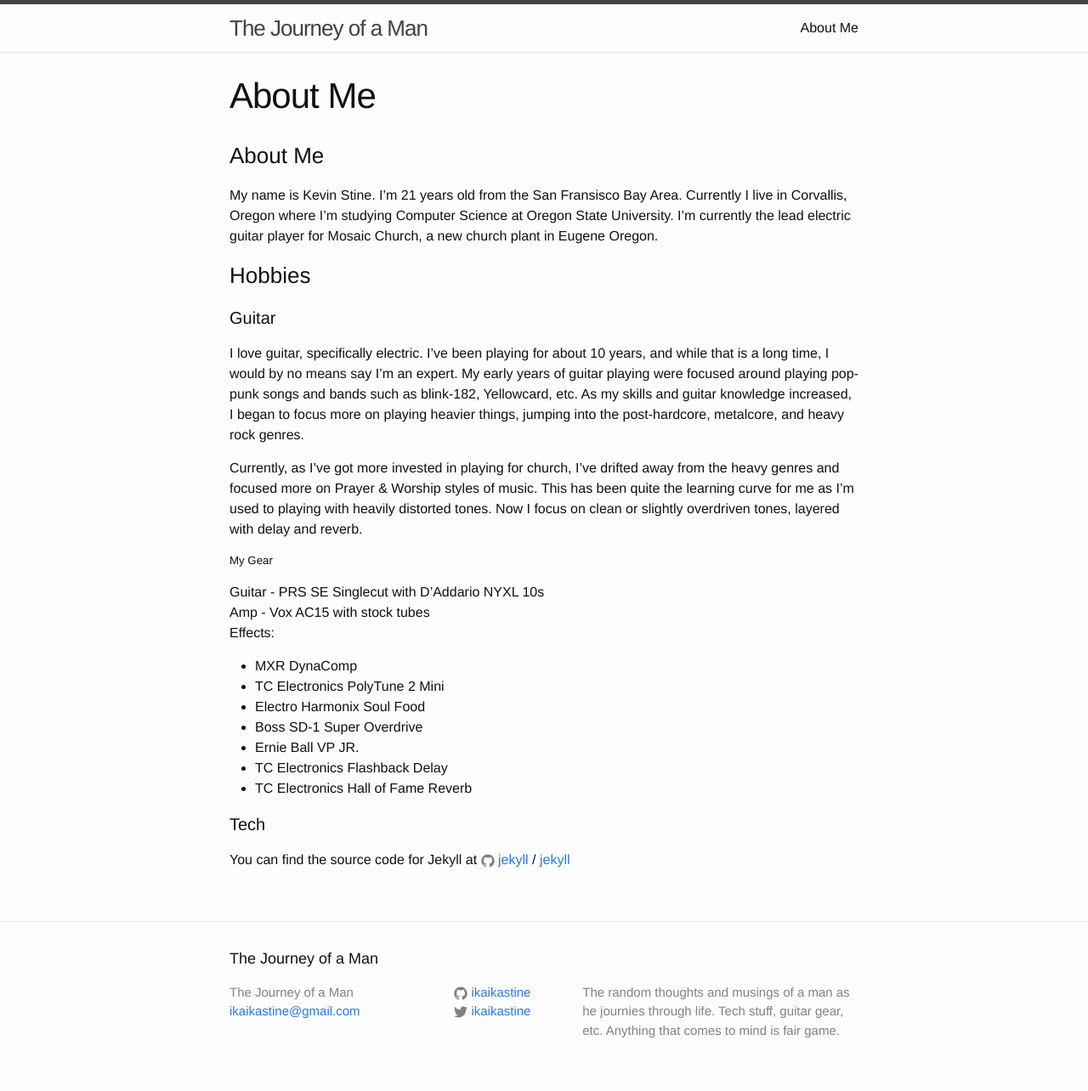
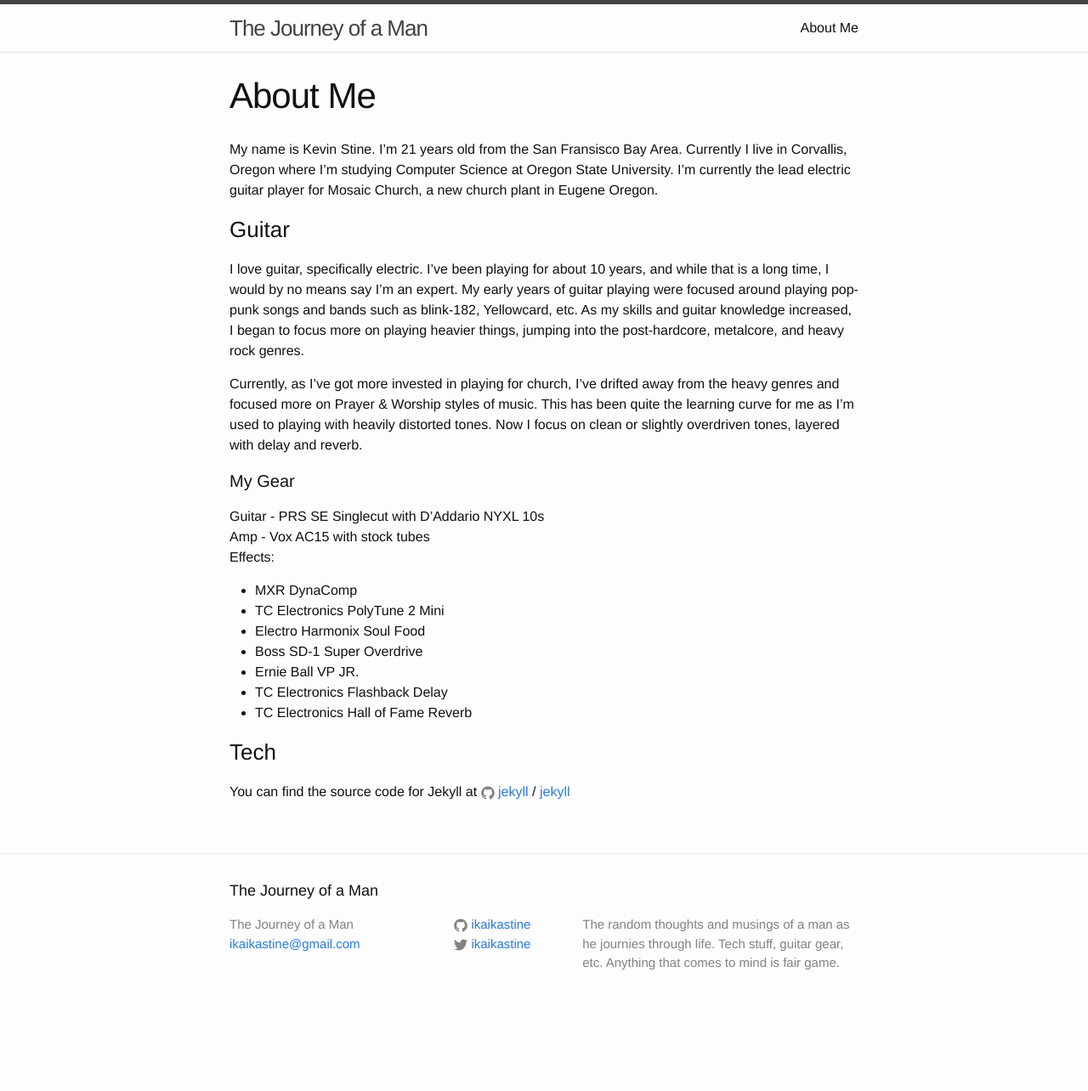
Before and after one commit to ikaikastine/ikaikastine.github.io, a Jekyll site: the page built from about.md, in a window 1280 px wide. Shown: the whole page at 85% size. Built offline with Jekyll 4.4.1, drawn with Linux system fonts in a browser that asks for light colours; after the commit the page ends 1205 px from its top, so only the background shows below that.

Commit message:
fixed subheaders

```diff
--- a/about.md
+++ b/about.md
@@ -4,15 +4,12 @@
 permalink: /about/
 ---
 
-### About Me
 My name is Kevin Stine. I'm 21 years old from the San Fransisco Bay Area.
 Currently I live in Corvallis, Oregon where I'm studying Computer Science at
 Oregon State University. I'm currently the lead electric guitar player for
 Mosaic Church, a new church plant in Eugene Oregon.
 
-### Hobbies
-
-#### Guitar
+### Guitar
 I love guitar, specifically electric. I've been playing for about 10 years,
 and while that is a long time, I would by no means say I'm an expert. My early
 years of guitar playing were focused around playing pop-punk songs and bands
@@ -26,7 +23,7 @@
 distorted tones. Now I focus on clean or slightly overdriven tones, layered with
 delay and reverb.
 
-##### My Gear
+#### My Gear
 Guitar - PRS SE Singlecut with D'Addario NYXL 10s
 Amp - Vox AC15 with stock tubes
 Effects:
@@ -39,7 +36,7 @@
 * TC Electronics Flashback Delay
 * TC Electronics Hall of Fame Reverb
 
-#### Tech
+### Tech
 You can find the source code for Jekyll at
 {% include icon-github.html username="jekyll" %} /
 [jekyll](https://github.com/jekyll/jekyll)
```
